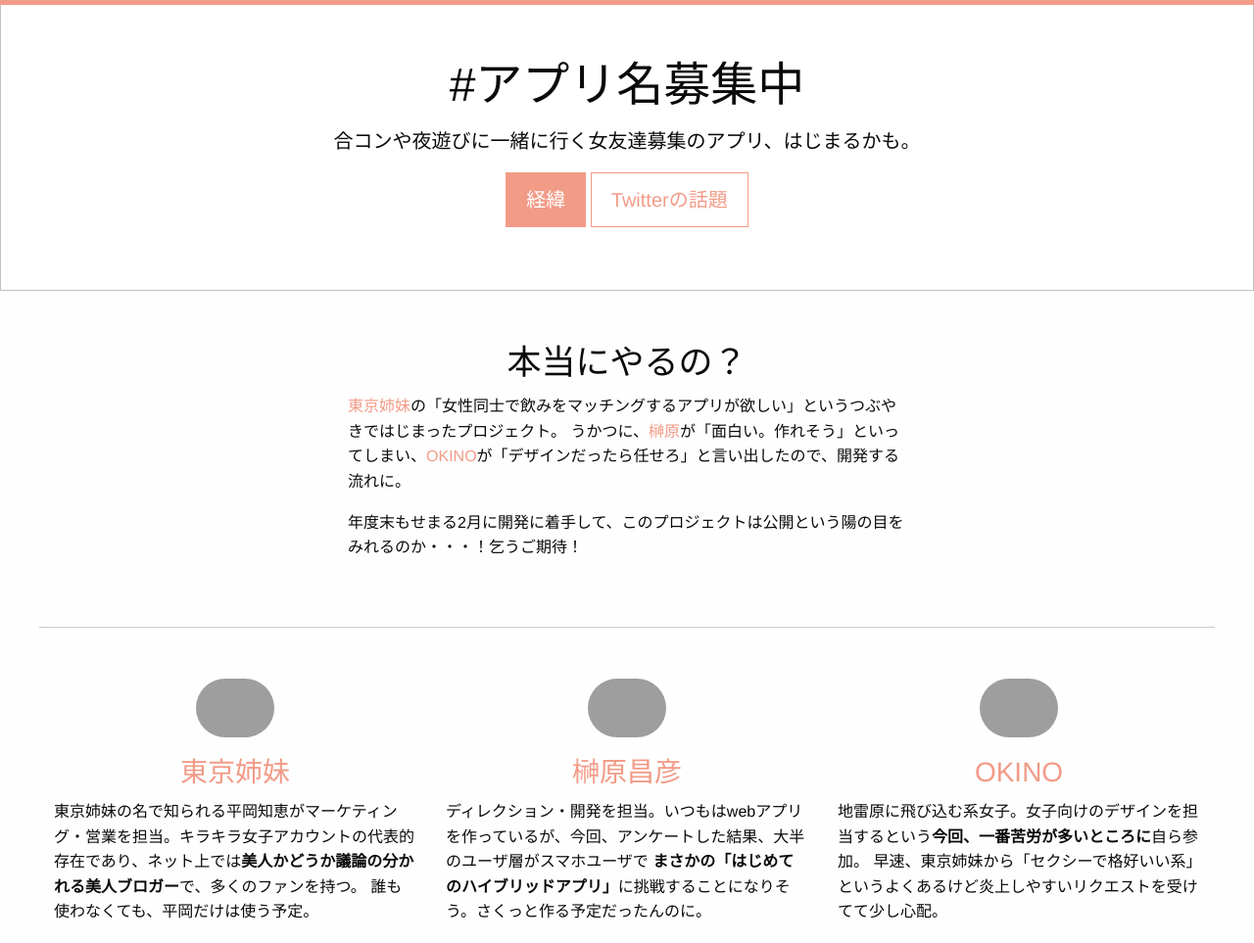
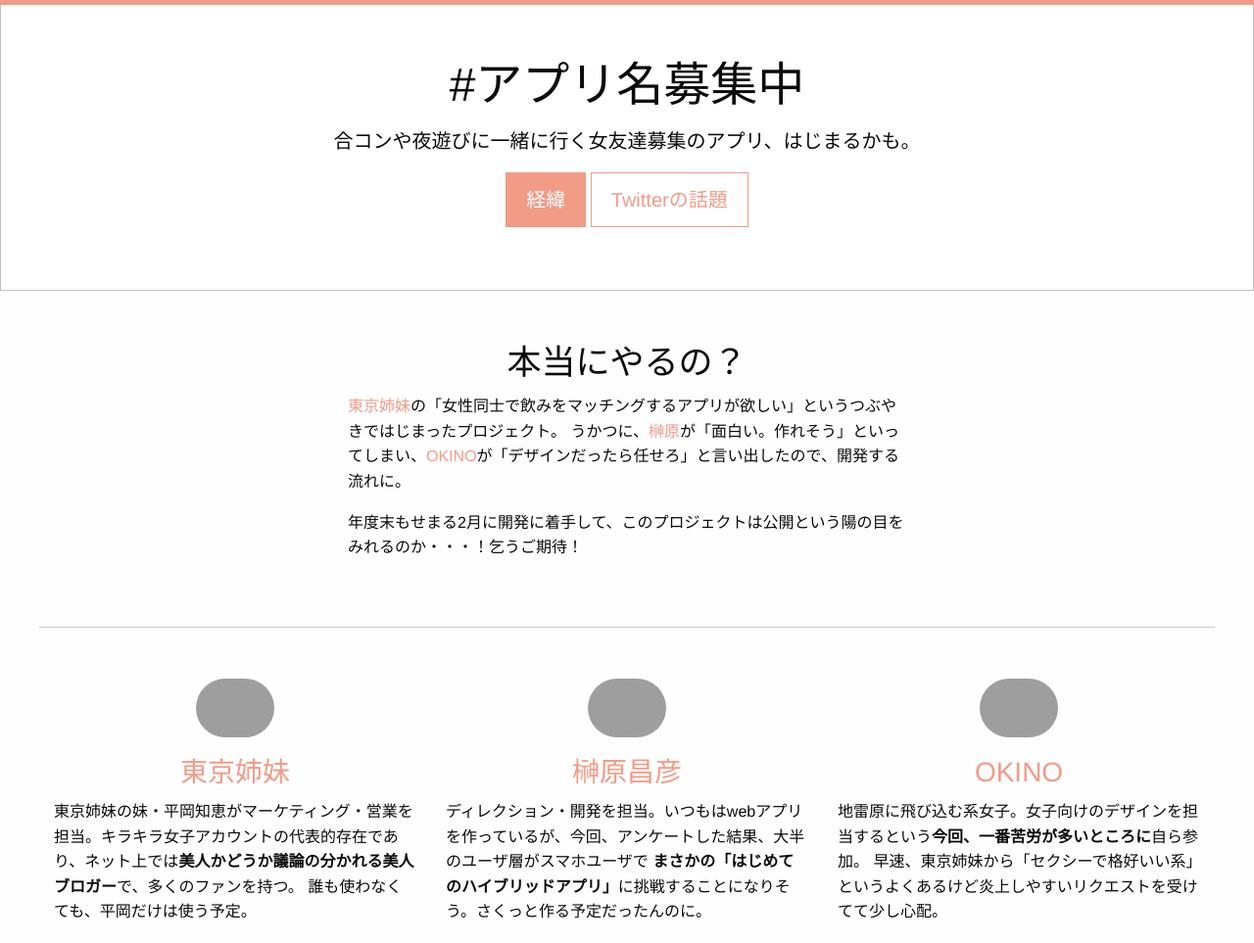
Before and after one commit to tokyosisters/radyapp.github.io, a website: page index.html in a window 1280 px wide. Shown: the top 963 px of the page at 98% size. Drawn offline with Linux system fonts and the light colour scheme; grey boxes are pictures that could not be loaded.

Commit message:
Update index.html

```diff
--- a/index.html
+++ b/index.html
@@ -30,7 +30,7 @@
   <div class="medium-4 columns">
     <div class="text-center"><img class="circle medium circle-icon" src="https://pbs.twimg.com/profile_images/629623609388969984/pCa59nHs.jpg" /></div>
     <h3 class="name text-center"><a href="https://twitter.com/tokyosisters69">東京姉妹</a></h3>
-    <p>東京姉妹の名で知られる平岡知恵がマーケティング・営業を担当。キラキラ女子アカウントの代表的存在であり、ネット上では<strong>美人かどうか議論の分かれる美人ブロガー</strong>で、多くのファンを持つ。
+    <p>東京姉妹の妹・平岡知恵がマーケティング・営業を担当。キラキラ女子アカウントの代表的存在であり、ネット上では<strong>美人かどうか議論の分かれる美人ブロガー</strong>で、多くのファンを持つ。
       誰も使わなくても、平岡だけは使う予定。</p>
   </div>
   <div class="medium-4 columns">
```
